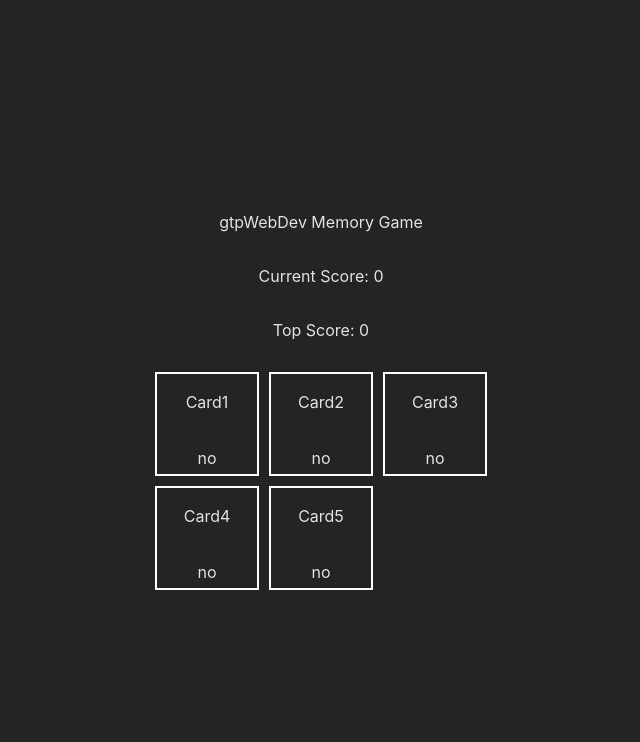
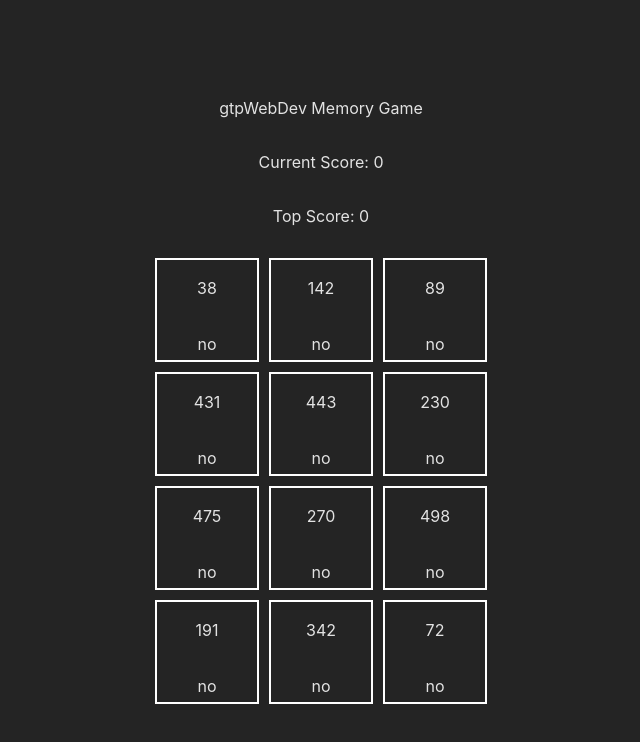
Before and after one commit to gtpWebDev/odin-18-memory-card, a React (Vite) app: page / in a window 1280 px wide. Shown: the top 742 px of the page, without its empty margins (319-959 px from the left). Built offline with nearby package versions, Linux system fonts and the light colour scheme.

Commit message:
Add randomising card positions

```diff
--- a/src/App.jsx
+++ b/src/App.jsx
@@ -7,28 +7,37 @@ import Header from "./components/Header.jsx";
 function App() {
   // for now set up a constant array
 
+  const numberOfCards = 12;
+
   const [cardArray, setCardArray] = useState([]);
   const [currentScore, setCurrentScore] = useState(0);
   const [topScore, setTopScore] = useState(0);
 
   const updateSelectedCard = (id) => {
     const cardIndex = cardArray.findIndex((card) => card.id === id);
-    let copyArray = cardArray;
-    copyArray[cardIndex].selected = true;
-    setCardArray(copyArray);
+    let arrayCopy = cardArray;
+    arrayCopy[cardIndex].selected = true;
+    setCardArray(arrayCopy);
+  };
+
+  const randomiseCards = () => {
+    let arrayCopy = cardArray;
+    arrayCopy.forEach((element) => (element.rand = Math.random()));
+    setCardArray(arrayCopy);
   };
 
   const resetCards = () => {
     // reset all selected cards to not selected
     let arrayCopy = cardArray;
     arrayCopy.forEach((element) => (element.selected = false));
+    setCardArray(arrayCopy);
   };
 
   const cbfn_continueGame = (cardId) => {
     // update card to selected, iterate score and randomise cards
     setCurrentScore(currentScore + 1);
     updateSelectedCard(cardId);
-    // RANDOMISE CARDS!
+    randomiseCards();
   };
 
   const cbfn_endGame = (cardId) => {
@@ -36,45 +45,26 @@ function App() {
     currentScore > topScore ? setTopScore(currentScore) : null;
     setCurrentScore(0);
     resetCards();
-    // RANDOMISE CARDS!
+    randomiseCards();
   };
 
   useEffect(() => {
     console.log("Useeffect");
 
     // pretend collecting array details from an API
-    setCardArray([
-      {
-        id: 1,
+
+    let constructedArray = [];
+    for (let i = 0; i < numberOfCards; i++) {
+      const card = {
+        id: i,
+        rand: Math.random(),
         imgUrl: "",
-        text: "Card1",
+        text: Math.round(500 * Math.random()).toString(),
         selected: false,
-      },
-      {
-        id: 2,
-        imgUrl: "",
-        text: "Card2",
-        selected: false,
-      },
-      {
-        id: 3,
-        imgUrl: "",
-        text: "Card3",
-        selected: false,
-      },
-      {
-        id: 4,
-        imgUrl: "",
-        text: "Card4",
-        selected: false,
-      },
-      {
-        id: 5,
-        imgUrl: "",
-        text: "Card5",
-        selected: false,
-      },
-    ]);
+      };
+      constructedArray.push(card);
+    }
+    setCardArray(constructedArray);
 
     return () => {
       console.log("Clean up");
@@ -95,89 +85,3 @@ function App() {
 }
 
 export default App;
-
-/*
-
-Game:
-  - start, generate X number of cards with information (image and text) collected from an API
-  - game is to select a card and score a point
-  - if player has already clicked on that card, game over and score reset to zero
-  - if player has not already clicked on that card, score increases by 1
-
-Keep track of current score and best score
-No need for a reset or anything.
-
-
-Design:
-
-  1. Game loop
-    Initial setup on page load
-      - through an API collect a set number of card info - images, text, etc.
-      - initialise game - set score to zero, reset chosenCards to empty array
-
-    Click on card:
-      - Check card against previous chosen
-      - if not chosen:
-        - score + 1
-      - if chosen:
-        - game over, update high score if highest, reset current score to zero
-      - either way, randomise cards on screen
-
-  1b. Data design
-    cardArray : [
-      {
-        id,
-        imgUrl,
-        text,
-        selected
-      }
-    ]
-
-  2. Component design
-    Top App Component:
-      useeffect - get the card info from an API, load into state array, use uuid for card ids, possible random num for sorting?
-      state - cardArray
-      state - currentScore
-      state - topScore
-
-      local function, randomise cards:
-        - updating card random numbers, let react order them auto
-        - may have to be a separate array for random numbers?
-        - or some kind of algorithm THINK ABOUT THIS
-
-      cbfn_updateCurrentScore:
-        - iterate current score by 1
-        - randomise cards
-      cbfn endGame:
-        - if score > topScore, update topScore
-        - reset currentScore to zero
-        - randomise cards
-
-      children - Gameboard, ScoreDisplay
-
-    Gameboard:
-      props - cardArray
-      content - map the card array to an array of Card components, sorted by array random numbers
-
-    Card:
-      props - card id, card image, card name
-      state - selected
-      content - image and text
-      onClick (logic above)
-        if not selected:
-          - update state to selected
-          - invoke cbfn_updateCurrentScore
-        if selected
-          -
-
-
-  3. Page structure
-    Design stage:
-      Title
-      Scores
-      Gameboard -> Cards
-
-
-
-
-*/
--- a/src/components/Gameboard.jsx
+++ b/src/components/Gameboard.jsx
@@ -5,7 +5,9 @@ const Gameboard = (props) => {
   return (
     <main className={styles.gameboard}>
       {/* Index key ok as will be a static array on setup */}
-      {props.cards.map((card) => {
+      {props.cards
+        .sort((a, b) => a.rand - b.rand)
+        .map((card) => {
           return (
             <div key={card.id}>
               <Card
```
Lines whose indentation alone changed are shown as unchanged.
